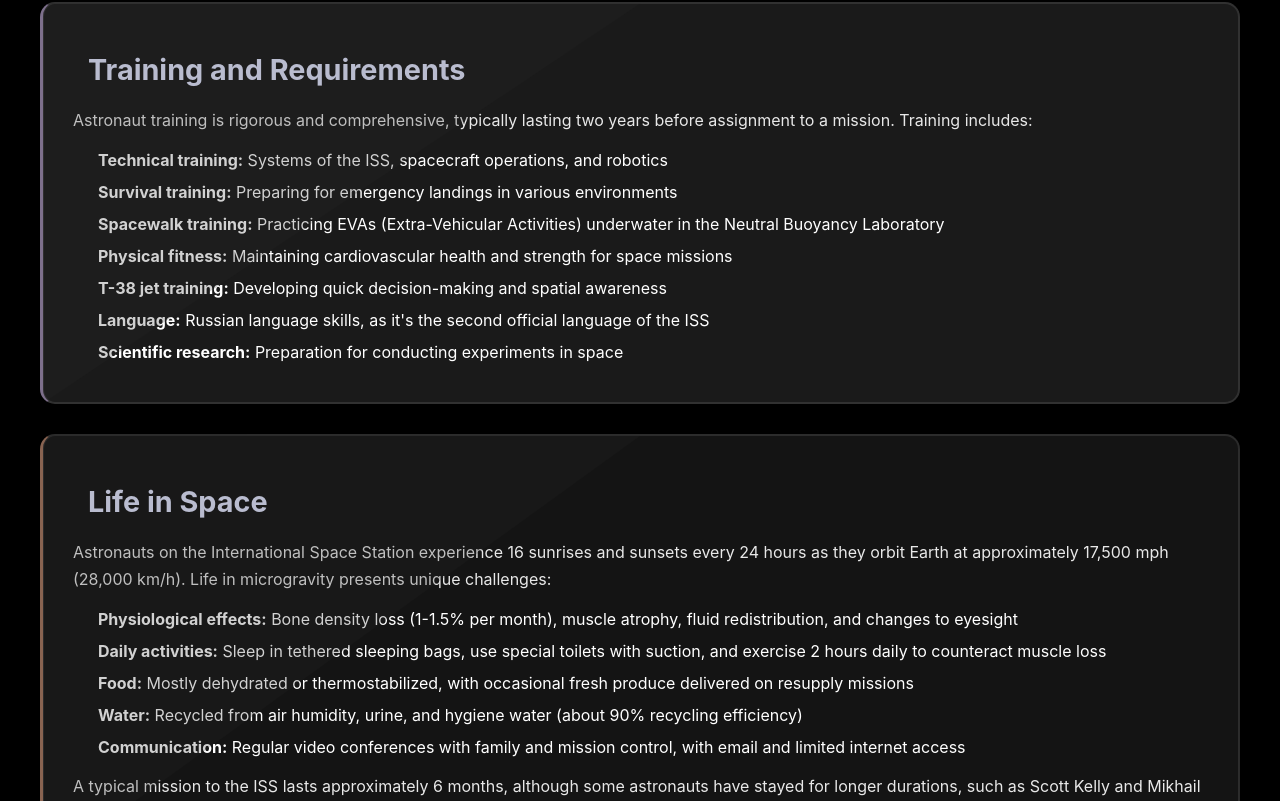
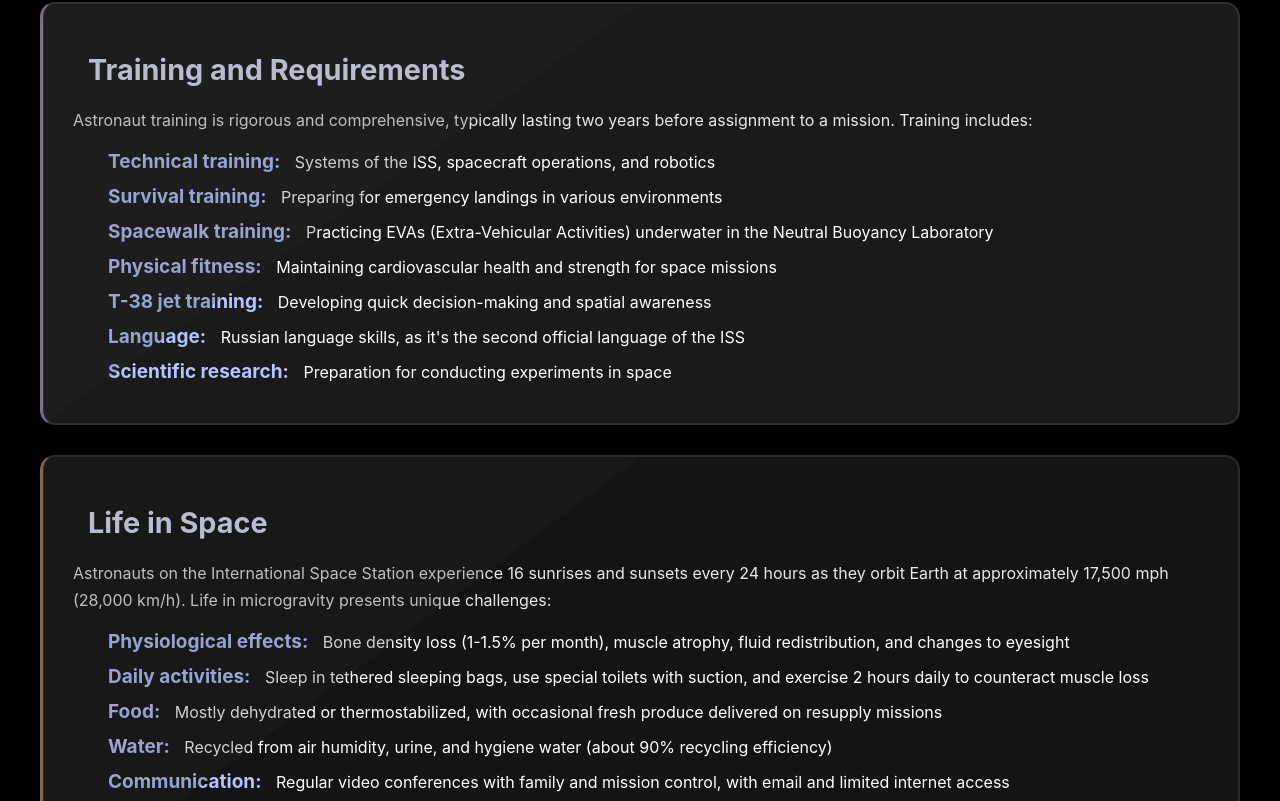
Before and after one commit to dulmini11/ZoomToSpace2, a React (Vite) app: page /Astronauts in a window 1280 px wide. Shown: the part 2639-3440 px from the top of the page. Built offline with nearby package versions, Linux system fonts and the light colour scheme.

Commit message:
updated astronauts page css

```diff
--- a/src/Component/Astronauts/Astronauts.css
+++ b/src/Component/Astronauts/Astronauts.css
@@ -451,6 +451,15 @@ li::before {
   font-size: 1.2em;
 }
 
+li strong {
+  background: linear-gradient(180deg, #e0c3fc, #8ec5fc);
+  -webkit-background-clip: text;
+  -webkit-text-fill-color: transparent;
+  font-weight: 700;
+  padding: 10px;
+  font-size: 19px;
+}
+
 
 /* Responsive design */
 @media (max-width: 768px) {
```
